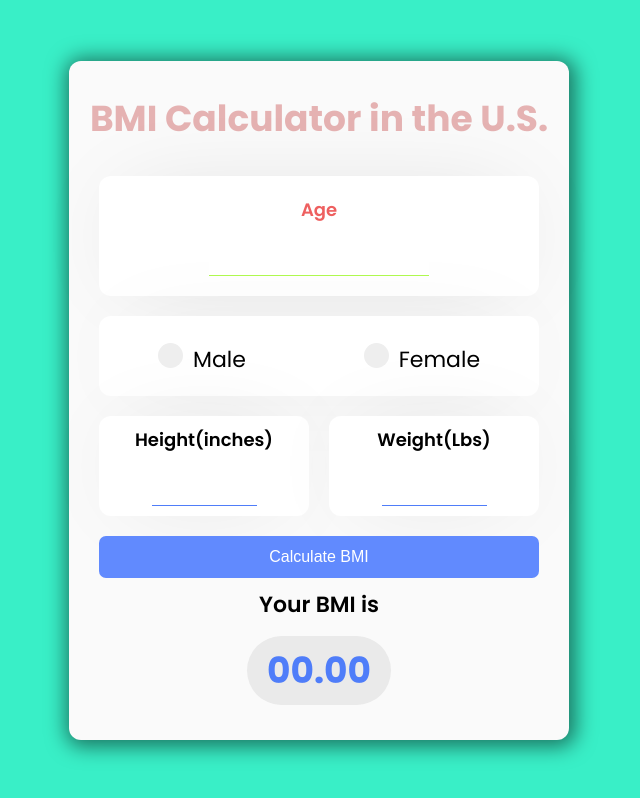
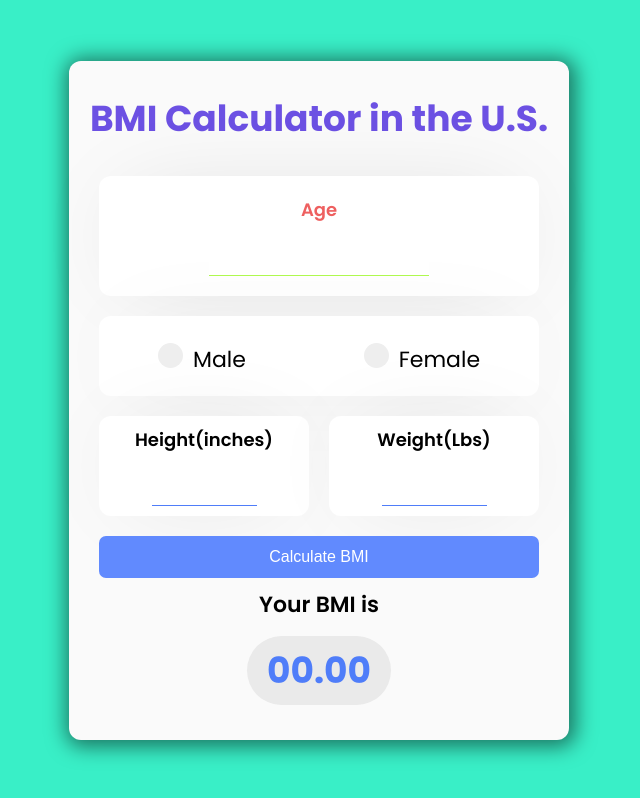
Before and after one commit to ThappasarnS/bmi, a plain HTML site: page index.html in a window 1280 px wide. Shown: the whole page, without its empty margins (321-961 px from the left). Drawn offline with Linux system fonts and the light colour scheme.

Commit message:
made change in style.css

```diff
--- a/style.css
+++ b/style.css
@@ -30,7 +30,7 @@
 
 
   h1 {
-    color: rgba(219, 147, 147, 0.7);
+    color: rgba(47, 9, 216, 0.7);
     font-weight: bold;
     font-size: 36px;
     padding: 30px 0;
```
